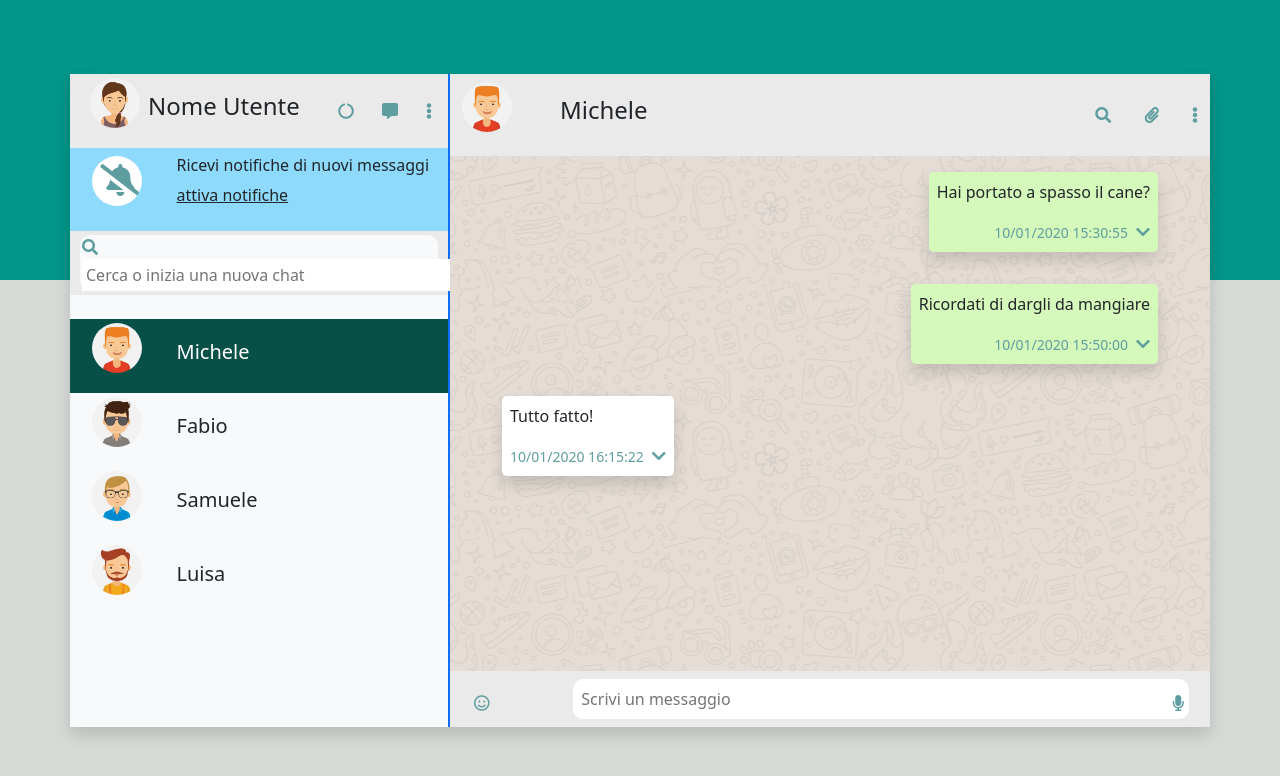
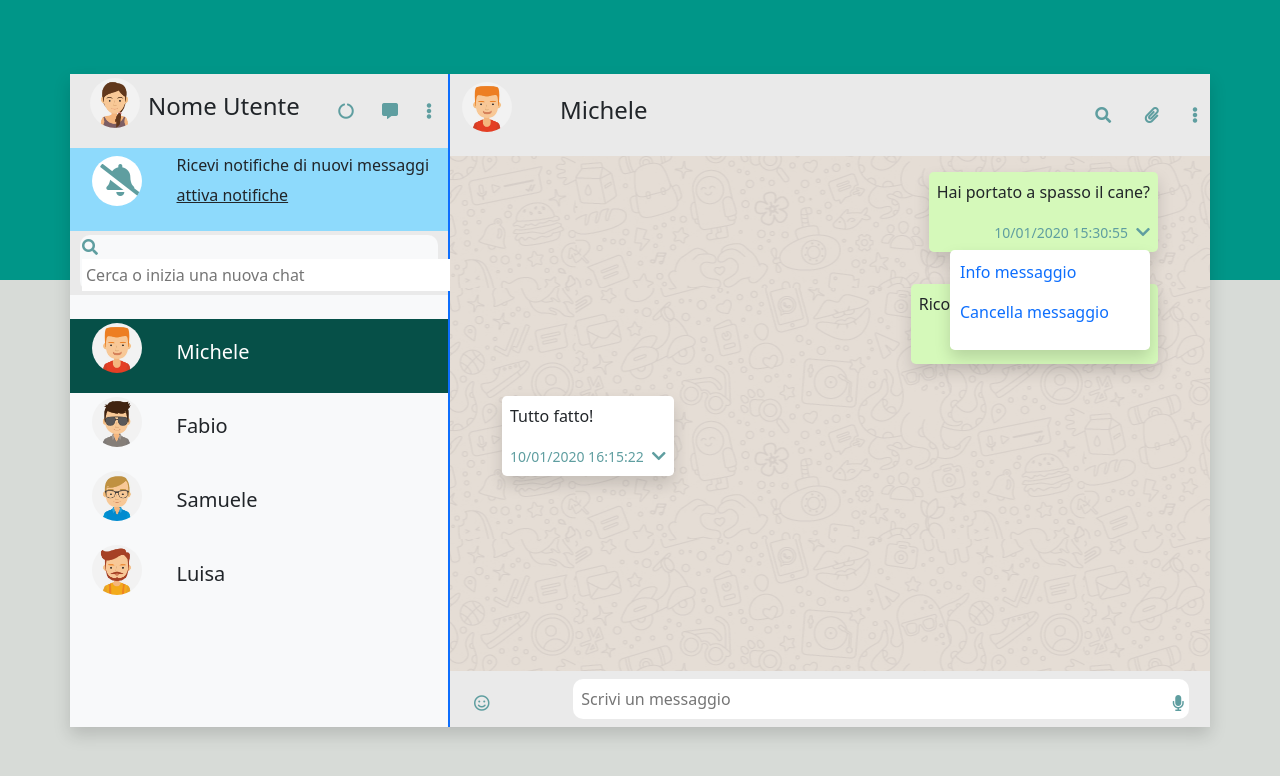
Before and after one commit to Salvo170586SP/vue-boolzapp, a plain HTML site: page index.html in a window 1280 px wide. Both pictures are taken after a click on the button 1143 px from the left and 231 px from the top of the page. Drawn offline with nearby package versions, Linux system fonts and the light colour scheme.

Commit message:
added menu and function deleteMessage

```diff
--- a/css/style.css
+++ b/css/style.css
@@ -98,3 +98,20 @@ img {
 .message-container.received .message {
      background-color: white;
 }
+
+/* menu a tendina */
+a #box-menu{
+     width: 200px;
+     height: 100px;
+     background-color: white;
+     padding: 10px;
+     position: absolute;
+     top: 30px;
+     right: 0;
+     z-index: 1;
+     display: none;
+}
+
+.menu:focus #box-menu{
+     display: block;
+}
--- a/index.html
+++ b/index.html
@@ -115,17 +115,26 @@
                         <div class="col-12">
                             <div class="container h-500">
                                 <div class="row">
-                                    <div class="col-12 p-relative">
+                                    <div class="col-12">
                                         <!-- messaggi -->
-                                        <div class="message-container p-3 p-relative" v-for="(message, index) in contacts[currentIndex].messages"                                           :class="message.status">
+                                        <div class="message-container p-3 "
+                                            v-for="(message, index) in contacts[currentIndex].messages"
+                                            :class="message.status">
                                             <div class="message p-2 rounded-3 shadow">
                                                 <p>{{message.text}}</p>
                                                 <div class="d-flex justify-content-end align-items-center">
                                                     <time datetime="2022/02/01T18:40"><small>{{message.date}}</small></time>
-                                                    <i class="fas fa-chevron-down ms-2" role="button"></i>
+                                                    <a href="#" class="menu p-relative"><i class="fas fa-chevron-down ms-2" role="button"></i>
+                                                        <!-- menu a tendina -->
+                                                        <div id="box-menu" class="shadow rounded-3">
+                                                            <p>Info messaggio</p>
+                                                            <p role="button" @click="clearMessage(index)">Cancella messaggio</p>
+                                                        </div>
+                                                    </a>
                                                 </div>
                                             </div>
                                         </div>
+
                                     </div>
                                 </div>
                             </div>
--- a/js/script.js
+++ b/js/script.js
@@ -160,11 +160,11 @@ const app = new Vue({
             } else {  //altrimenti il nome del contatto è incluso nella casella di input
                 return contact.name.toLowerCase().includes(this.searchContact);
             }
-
-
         },
 
-
+        clearMessage(index){
+            this.contacts[this.currentIndex].messages.splice(index, 1);
+        }
 
 
     },
```
